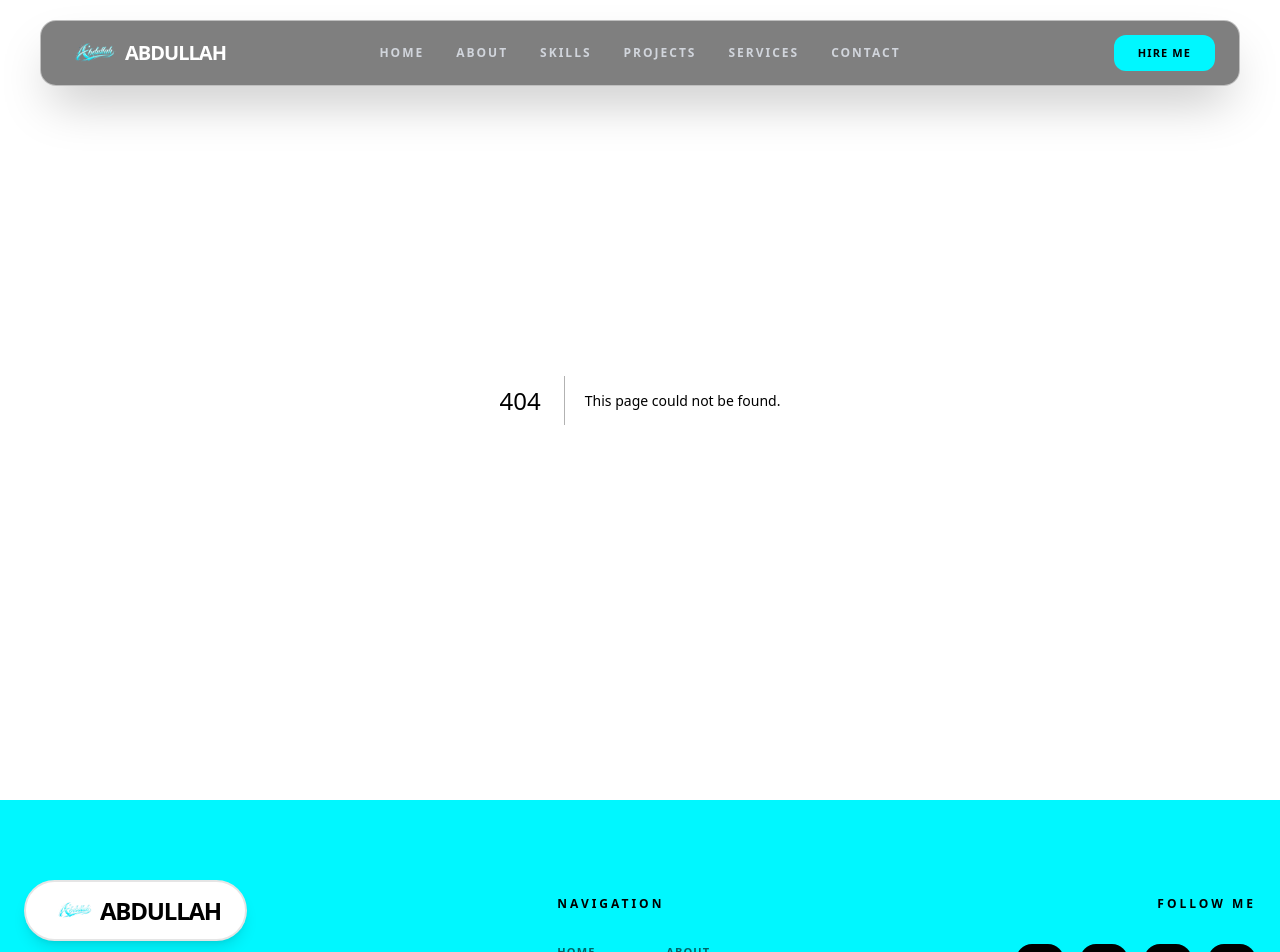
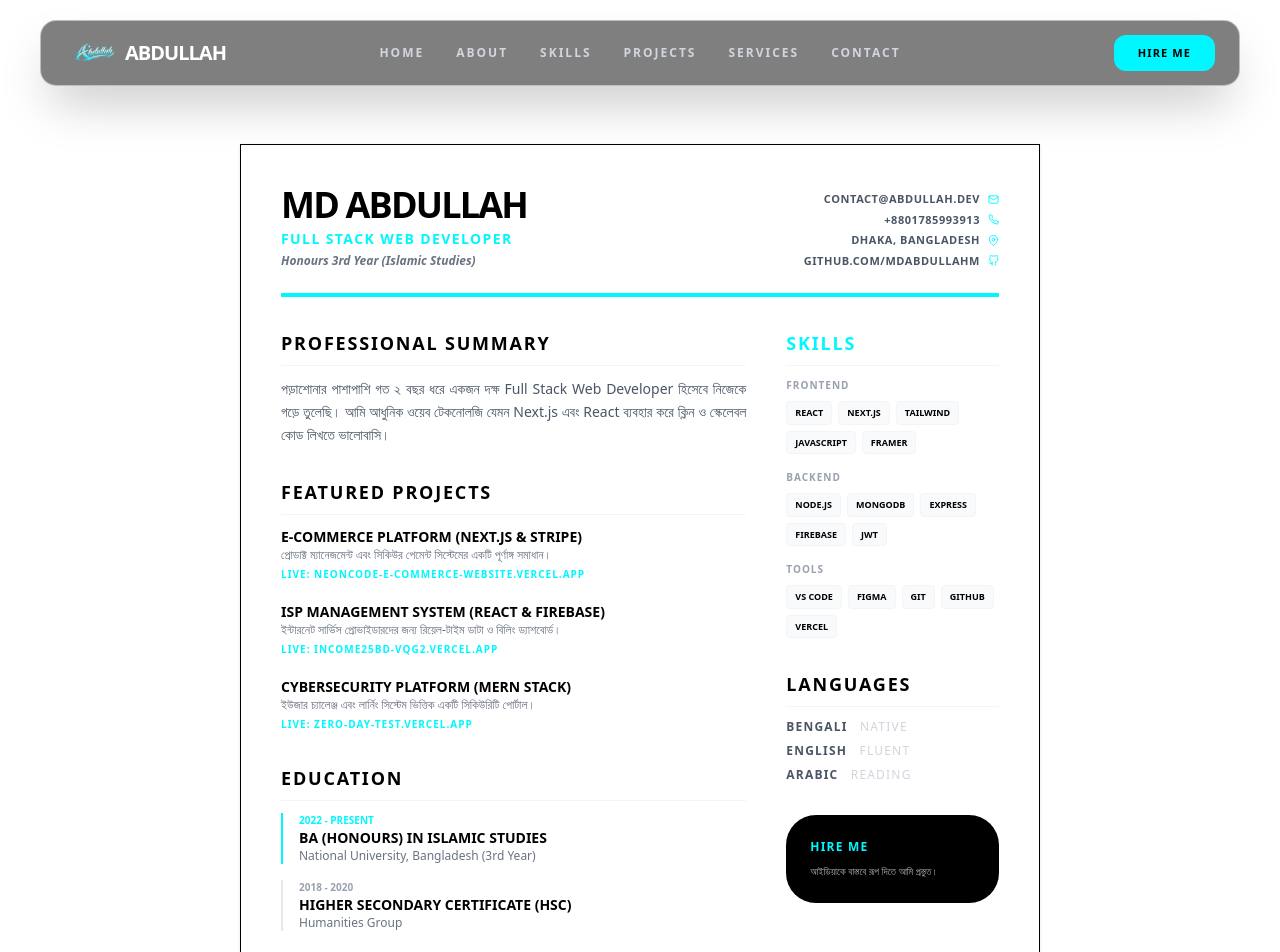
Before and after one commit to mdabdullahm/md-abdullah-portfolio, a Next.js app: page /cv-print in a window 1280 px wide. Before the commit this address had no page. Shown: the top 952 px of the page. Built offline with nearby package versions, Linux system fonts and the light colour scheme.

Commit message:
update code

```diff
--- /dev/null
+++ b/app/cv-print/page.jsx
@@ -0,0 +1,132 @@
+"use client";
+import { FiMail, FiPhone, FiMapPin, FiGlobe, FiGithub, FiLinkedin } from "react-icons/fi";
+
+const CVPrint = () => {
+  return (
+    <div className="bg-white min-h-screen p-10 text-black max-w-[800px] mx-auto border shadow-sm print:shadow-none print:border-none print:p-0 my-36">
+
+      {/* Header */}
+      <header className="border-b-4 border-[#00F7FF] pb-6 mb-8 flex justify-between items-end">
+        <div>
+          <h1 className="text-4xl font-black uppercase tracking-tighter">Md Abdullah</h1>
+          <p className="text-[#00F7FF] font-bold uppercase tracking-widest text-sm mt-1">Full Stack Web Developer</p>
+          <p className="text-gray-500 text-xs font-bold mt-1 italic">Honours 3rd Year (Islamic Studies)</p>
+        </div>
+        <div className="text-right text-[11px] font-bold text-gray-600 space-y-1 uppercase tracking-wider">
+          <p className="flex items-center justify-end gap-2">contact@abdullah.dev <FiMail className="text-[#00F7FF]"/></p>
+          <p className="flex items-center justify-end gap-2">+8801785993913 <FiPhone className="text-[#00F7FF]"/></p>
+          <p className="flex items-center justify-end gap-2">Dhaka, Bangladesh <FiMapPin className="text-[#00F7FF]"/></p>
+          <p className="flex items-center justify-end gap-2">github.com/mdabdullahm <FiGithub className="text-[#00F7FF]"/></p>
+        </div>
+      </header>
+
+      <div className="grid grid-cols-12 gap-10">
+
+        {/* Left Column */}
+        <div className="col-span-8 space-y-8">
+
+          {/* Summary */}
+          <section>
+            <h2 className="text-lg font-black uppercase border-b border-gray-100 pb-2 mb-3 tracking-widest">Professional Summary</h2>
+            <p className="text-sm text-gray-600 leading-relaxed text-justify">
+              পড়াশোনার পাশাপাশি গত ২ বছর ধরে একজন দক্ষ Full Stack Web Developer হিসেবে নিজেকে গড়ে তুলেছি। আমি আধুনিক ওয়েব টেকনোলজি যেমন Next.js এবং React ব্যবহার করে ক্লিন ও স্কেলেবল কোড লিখতে ভালোবাসি।
+            </p>
+          </section>
+
+          {/* Projects */}
+          <section>
+            <h2 className="text-lg font-black uppercase border-b border-gray-100 pb-2 mb-3 tracking-widest">Featured Projects</h2>
+            <div className="space-y-5">
+              <div>
+                <h3 className="font-black text-sm uppercase">E-Commerce Platform (Next.js & Stripe)</h3>
+                <p className="text-xs text-gray-500 mb-1">প্রোডাক্ট ম্যানেজমেন্ট এবং সিকিউর পেমেন্ট সিস্টেমের একটি পূর্ণাঙ্গ সমাধান।</p>
+                <p className="text-[10px] text-[#00F7FF] font-bold uppercase tracking-widest">Live: neoncode-e-commerce-website.vercel.app</p>
+              </div>
+              <div>
+                <h3 className="font-black text-sm uppercase">ISP Management System (React & Firebase)</h3>
+                <p className="text-xs text-gray-500 mb-1">ইন্টারনেট সার্ভিস প্রোভাইডারদের জন্য রিয়েল-টাইম ডাটা ও বিলিং ড্যাশবোর্ড।</p>
+                <p className="text-[10px] text-[#00F7FF] font-bold uppercase tracking-widest">Live: income25bd-vqg2.vercel.app</p>
+              </div>
+              <div>
+                <h3 className="font-black text-sm uppercase">Cybersecurity Platform (MERN Stack)</h3>
+                <p className="text-xs text-gray-500 mb-1">ইউজার চ্যালেঞ্জ এবং লার্নিং সিস্টেম ভিত্তিক একটি সিকিউরিটি পোর্টাল।</p>
+                <p className="text-[10px] text-[#00F7FF] font-bold uppercase tracking-widest">Live: zero-day-test.vercel.app</p>
+              </div>
+            </div>
+          </section>
+
+          {/* Education */}
+          <section>
+            <h2 className="text-lg font-black uppercase border-b border-gray-100 pb-2 mb-3 tracking-widest">Education</h2>
+            <div className="space-y-4">
+              <div className="border-l-2 border-[#00F7FF] pl-4">
+                <p className="text-[10px] font-black text-[#00F7FF]">2022 - PRESENT</p>
+                <h3 className="font-black text-sm uppercase">BA (Honours) in Islamic Studies</h3>
+                <p className="text-xs text-gray-500">National University, Bangladesh (3rd Year)</p>
+              </div>
+              <div className="border-l-2 border-gray-200 pl-4">
+                <p className="text-[10px] font-black text-gray-400">2018 - 2020</p>
+                <h3 className="font-black text-sm uppercase">Higher Secondary Certificate (HSC)</h3>
+                <p className="text-xs text-gray-500">Humanities Group</p>
+              </div>
+            </div>
+          </section>
+        </div>
+
+        {/* Right Column (Skills) */}
+        <div className="col-span-4 space-y-8">
+          <section>
+            <h2 className="text-lg font-black uppercase border-b border-gray-100 pb-2 mb-3 tracking-widest text-[#00F7FF]">Skills</h2>
+            <div className="space-y-4">
+              <div>
+                <h4 className="text-[10px] font-black text-gray-400 uppercase tracking-widest mb-2">Frontend</h4>
+                <div className="flex flex-wrap gap-1.5">
+                  {["React", "Next.js", "Tailwind", "JavaScript", "Framer"].map(s => (
+                    <span key={s} className="px-2 py-1 bg-gray-50 border border-gray-100 rounded text-[9px] font-bold uppercase">{s}</span>
+                  ))}
+                </div>
+              </div>
+              <div>
+                <h4 className="text-[10px] font-black text-gray-400 uppercase tracking-widest mb-2">Backend</h4>
+                <div className="flex flex-wrap gap-1.5">
+                  {["Node.js", "MongoDB", "Express", "Firebase", "JWT"].map(s => (
+                    <span key={s} className="px-2 py-1 bg-gray-50 border border-gray-100 rounded text-[9px] font-bold uppercase">{s}</span>
+                  ))}
+                </div>
+              </div>
+              <div>
+                <h4 className="text-[10px] font-black text-gray-400 uppercase tracking-widest mb-2">Tools</h4>
+                <div className="flex flex-wrap gap-1.5">
+                  {["VS Code", "Figma", "Git", "GitHub", "Vercel"].map(s => (
+                    <span key={s} className="px-2 py-1 bg-gray-50 border border-gray-100 rounded text-[9px] font-bold uppercase">{s}</span>
+                  ))}
+                </div>
+              </div>
+            </div>
+          </section>
+
+          <section>
+            <h2 className="text-lg font-black uppercase border-b border-gray-100 pb-2 mb-3 tracking-widest">Languages</h2>
+            <div className="space-y-2 text-xs font-bold text-gray-600 uppercase tracking-widest">
+              <p>Bengali <span className="text-gray-300 font-normal ml-2">Native</span></p>
+              <p>English <span className="text-gray-300 font-normal ml-2">Fluent</span></p>
+              <p>Arabic <span className="text-gray-300 font-normal ml-2">Reading</span></p>
+            </div>
+          </section>
+
+          <section className="bg-black p-6 rounded-[30px] text-white">
+            <h2 className="text-xs font-black uppercase tracking-widest mb-2 text-[#00F7FF]">Hire Me</h2>
+            <p className="text-[10px] leading-relaxed opacity-70">আইডিয়াকে বাস্তবে রূপ দিতে আমি প্রস্তুত।</p>
+          </section>
+        </div>
+
+      </div>
+
+      <footer className="mt-12 pt-6 border-t border-gray-100 text-center">
+        <p className="text-[9px] font-black text-gray-400 uppercase tracking-widest italic">Generated from MD ABDULLAH Portfolio</p>
+      </footer>
+    </div>
+  );
+};
+
+export default CVPrint;
--- a/components/home/About.jsx
+++ b/components/home/About.jsx
@@ -1,6 +1,7 @@
 "use client";
 import { motion } from "framer-motion";
 import Image from "next/image";
+import Link from "next/link";
 import { FiAward, FiCheckCircle, FiCoffee } from "react-icons/fi";
 
 const About = () => {
@@ -91,13 +92,15 @@ const About = () => {
             </div>
 
             {/* CTA Button */}
+            <Link href="/cv-print">
               <motion.button
                 whileHover={{ scale: 1.05 }}
                 whileTap={{ scale: 0.95 }}
                 className="bg-black text-white px-10 py-4 rounded-2xl font-black text-[10px] tracking-widest uppercase hover:shadow-[0_10px_30px_rgba(0,0,0,0.1)] transition-all cursor-pointer"
               >
-              Download CV
+                My CV
               </motion.button>
+            </Link>
           </div>
 
         </div>
```
Lines whose indentation alone changed are shown as unchanged.
